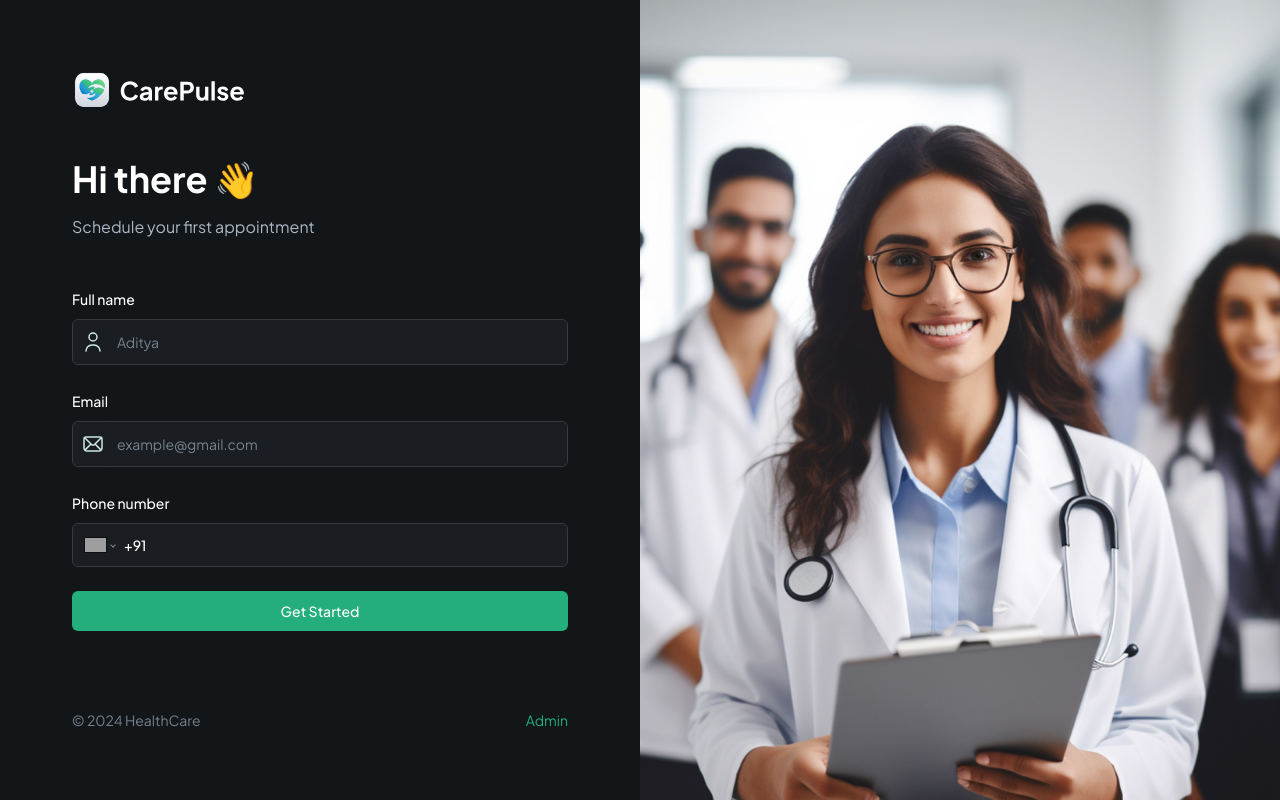
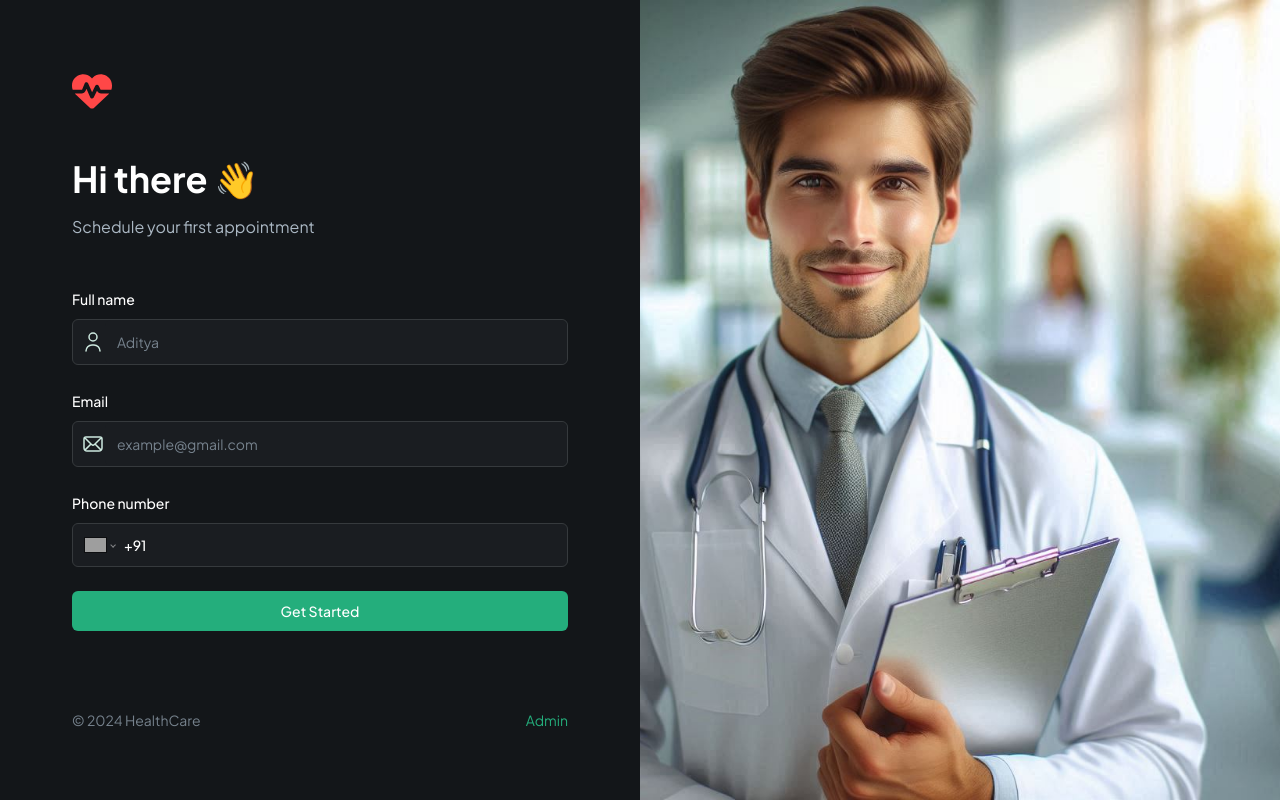
Before and after one commit to adetyay/advanced-health-appointment-platform, a Next.js app: page / in a window 1280 px wide. Built offline with nearby package versions, Linux system fonts and the light colour scheme; no server answers; grey boxes are pictures that could not be loaded.

Commit message:
add photos

```diff
--- a/app/page.tsx
+++ b/app/page.tsx
@@ -11,7 +11,7 @@
       <section className="remove-scrollbar container my-auto">
         <div className="sub-container max-w-[496px]">
           <Image
-            src="/assets/icons/logo-full.svg"
+            src="/assets/icons/logo-full1.svg"
             height={1000}
             width={1000}
             alt="patient"
@@ -32,7 +32,7 @@
       </section>
 
       <Image
-        src="/assets/images/onboarding-img.png"
+        src="/assets/images/onboarding-img1.jpg"
         height={1000}
         width={1000}
         alt="patient"
```
Also changed, not shown: public/assets/icons/logo-full1.svg (added), public/assets/images/onboarding-img1.jpg (added).
